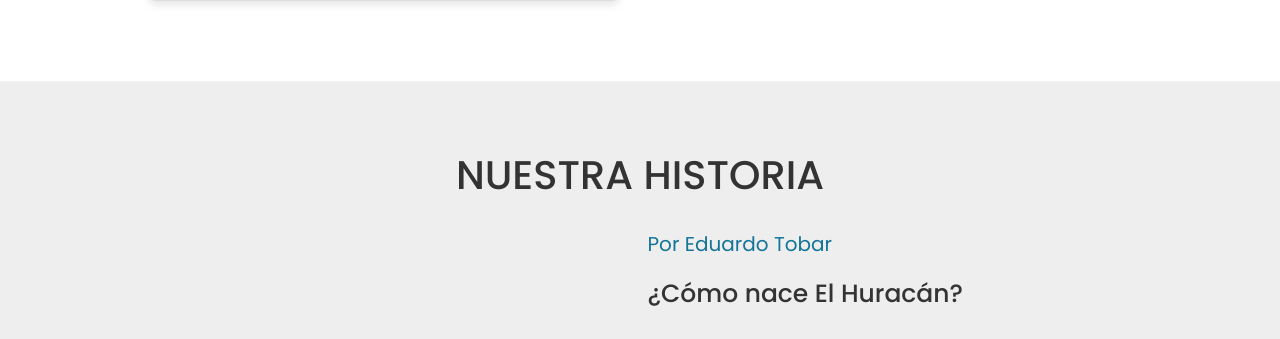
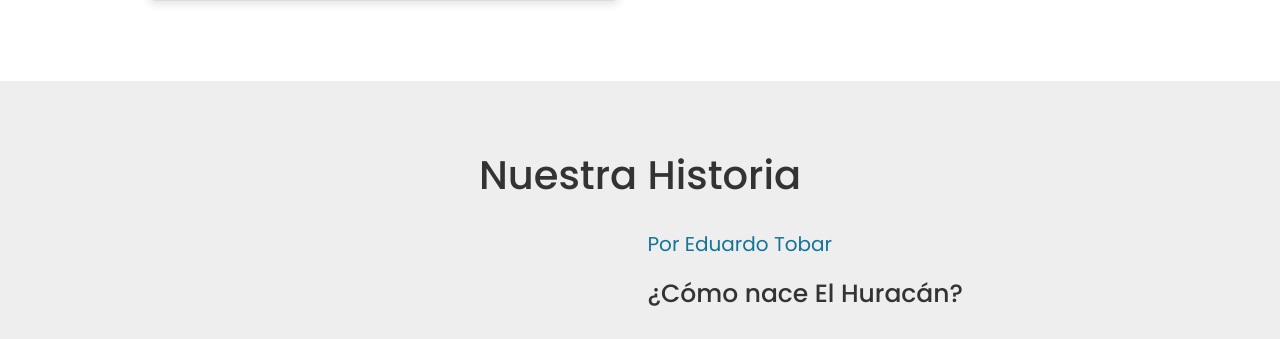
Before and after one commit to MineraHuracan/Huracan, a PHP site: page / in a window 1280 px wide. Shown: the part 5413-5752 px from the top of the page. Run offline with PHP 8.4, Linux system fonts and the light colour scheme.

Commit message:
Sitio Web Minera El Huracán v07

```diff
--- a/css/style.css
+++ b/css/style.css
@@ -46,7 +46,6 @@ section{
     text-align: center;
     font-size: 4rem;
     color: var(--black);
-    text-transform: uppercase;
     margin-bottom: 3rem;
 }
 
@@ -801,7 +800,7 @@ section{
     transform: scale(1.3) !important;
 }
 
-/* *FUNCIONARIO.PHP */
+/* *HOME */
 
 .boxes-home {
     position: relative;
@@ -826,7 +825,6 @@ section{
 
 .boxes-home .content h3 {
     font-size: 4.5rem;
-    text-transform: uppercase;
     color: var(--black);
 }
 
```
